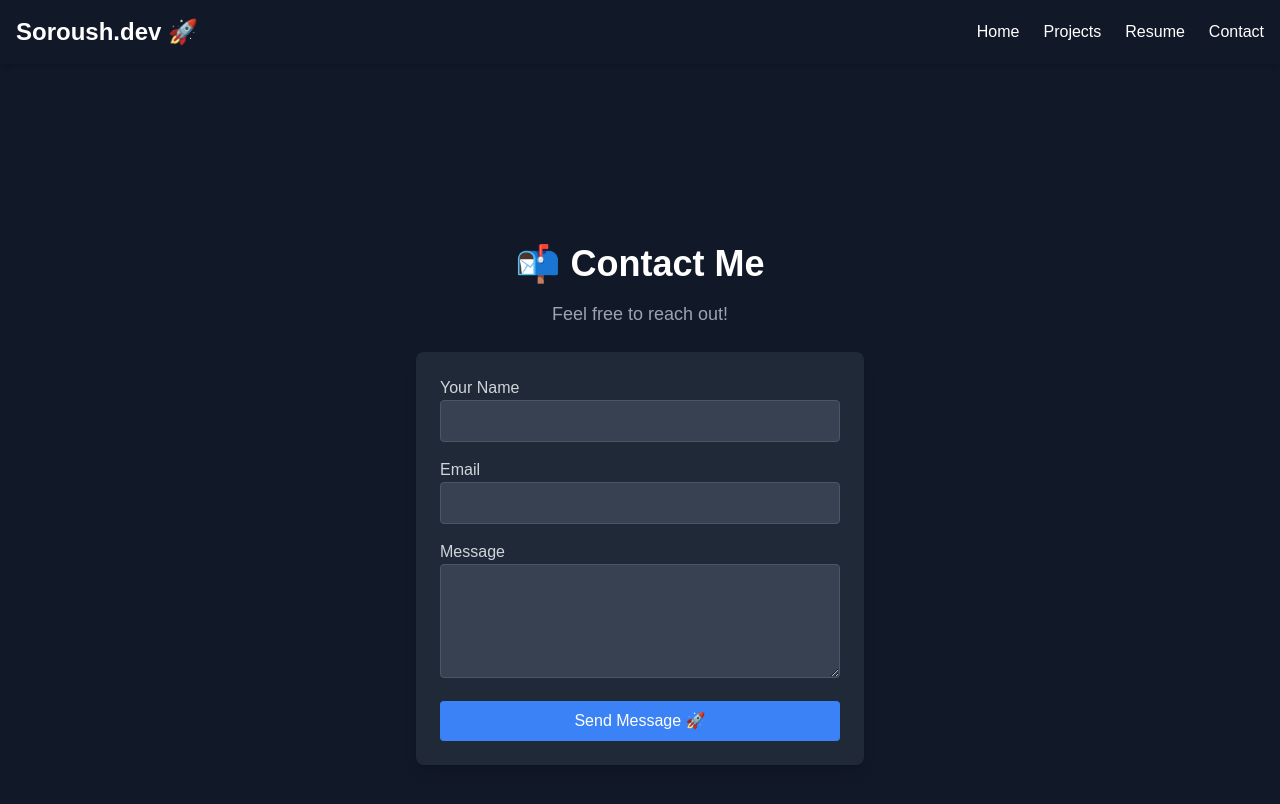
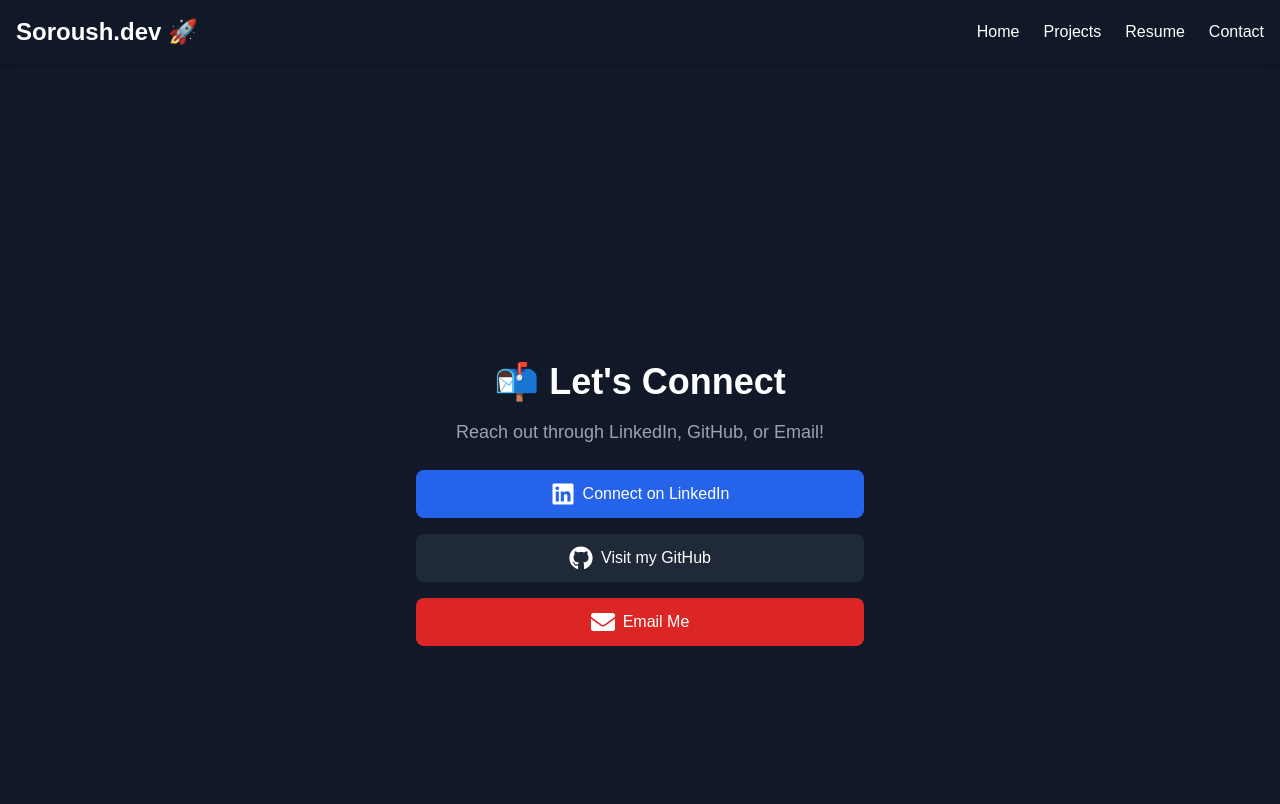
Before and after one commit to Soroush20041383/tech-portfolio, a Next.js app: page /contact in a window 1280 px wide. Shown: the top 804 px of the page. Built offline with nearby package versions, Linux system fonts and the light colour scheme.

Commit message:
Updated Contact Page with LinkedIn & GitHub links

```diff
--- a/app/contact/page.tsx
+++ b/app/contact/page.tsx
@@ -1,29 +1,43 @@
+import { FaLinkedin, FaGithub, FaEnvelope } from "react-icons/fa";
+
 export default function ContactPage() {
-    return (
-      <main className="flex flex-col items-center justify-center min-h-screen bg-gray-900 text-white">
-        <h1 className="text-4xl font-bold mb-4">📬 Contact Me</h1>
-        <p className="text-lg text-gray-400 mb-6">Feel free to reach out!</p>
+  return (
+    <main className="flex flex-col items-center justify-center min-h-screen bg-gray-900 text-white">
+      <h1 className="text-4xl font-bold mb-4">📬 Let&apos;s Connect</h1>
+      <p className="text-lg text-gray-400 mb-6">Reach out through LinkedIn, GitHub, or Email!</p>
 
-        <form className="w-full max-w-md bg-gray-800 p-6 rounded-lg shadow-lg">
-          <div className="mb-4">
-            <label className="block text-gray-300">Your Name</label>
-            <input type="text" className="w-full p-2 rounded bg-gray-700 text-white border border-gray-600 focus:outline-none focus:ring-2 focus:ring-blue-500" />
-          </div>
+      <div className="flex flex-col space-y-4 w-full max-w-md">
+        {/* LinkedIn */}
+        <a
+          href="https://www.linkedin.com/in/osanlo"
+          target="_blank"
+          rel="noopener noreferrer"
+          className="flex items-center justify-center space-x-2 px-4 py-3 bg-blue-600 rounded-lg hover:bg-blue-700 transition"
+        >
+          <FaLinkedin size={24} />
+          <span>Connect on LinkedIn</span>
+        </a>
 
-          <div className="mb-4">
-            <label className="block text-gray-300">Email</label>
-            <input type="email" className="w-full p-2 rounded bg-gray-700 text-white border border-gray-600 focus:outline-none focus:ring-2 focus:ring-blue-500" />
-          </div>
+        {/* GitHub */}
+        <a
+          href="https://github.com/Soroush20041383"
+          target="_blank"
+          rel="noopener noreferrer"
+          className="flex items-center justify-center space-x-2 px-4 py-3 bg-gray-800 rounded-lg hover:bg-gray-700 transition"
+        >
+          <FaGithub size={24} />
+          <span>Visit my GitHub</span>
+        </a>
 
-          <div className="mb-4">
-            <label className="block text-gray-300">Message</label>
-            <textarea className="w-full p-2 rounded bg-gray-700 text-white border border-gray-600 focus:outline-none focus:ring-2 focus:ring-blue-500" rows={4}></textarea>
-          </div>
-
-          <button type="submit" className="w-full p-2 bg-blue-500 rounded hover:bg-blue-600 transition">
-            Send Message 🚀
-          </button>
-        </form>
-      </main>
-    );
-  }
+        {/* Email */}
+        <a
+          href="mailto:soroush.osanlo@gmail.com"
+          className="flex items-center justify-center space-x-2 px-4 py-3 bg-red-600 rounded-lg hover:bg-red-700 transition"
+        >
+          <FaEnvelope size={24} />
+          <span>Email Me</span>
+        </a>
+      </div>
+    </main>
+  );
+}
--- a/package.json
+++ b/package.json
@@ -11,7 +11,8 @@
   "dependencies": {
     "next": "15.1.7",
     "react": "^19.0.0",
-    "react-dom": "^19.0.0"
+    "react-dom": "^19.0.0",
+    "react-icons": "^5.4.0"
   },
   "devDependencies": {
     "@eslint/eslintrc": "^3",
```
Also changed, not shown: 1 other file (tests, documents, lock files or other folders).
